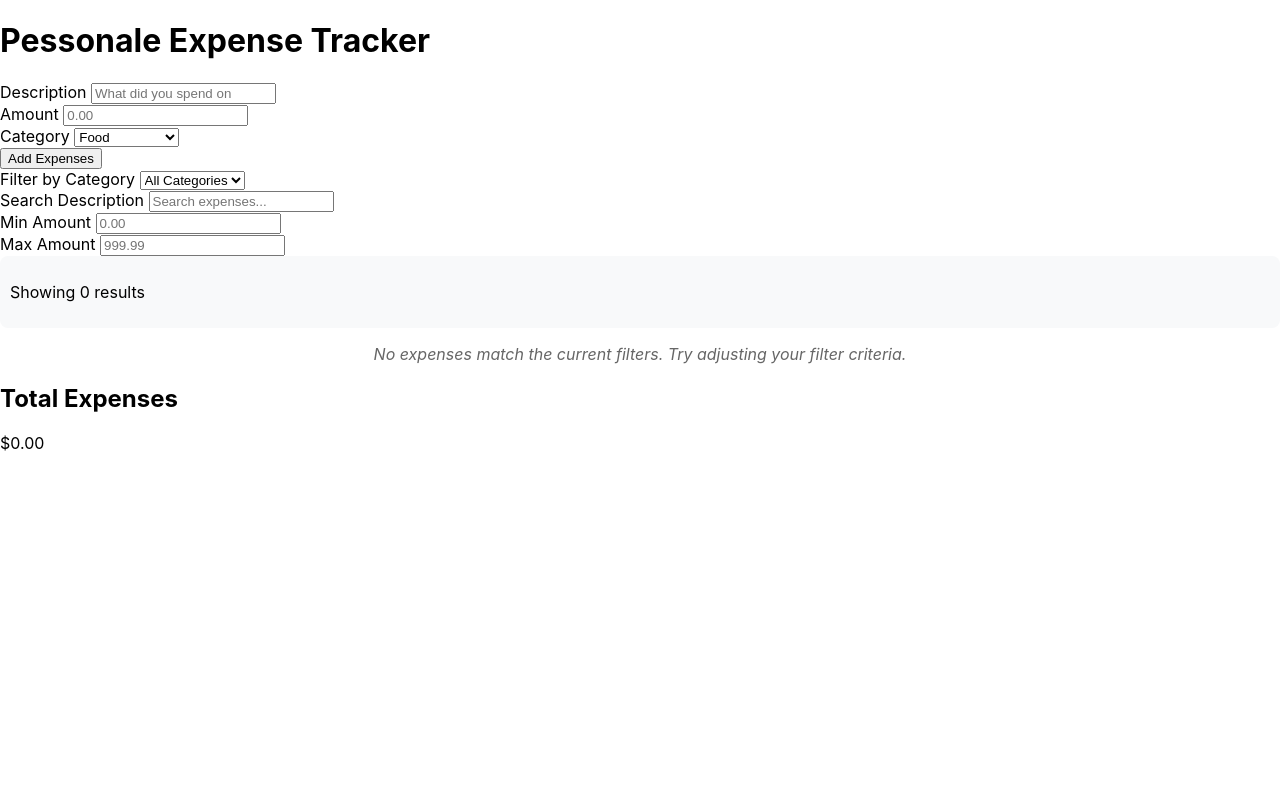
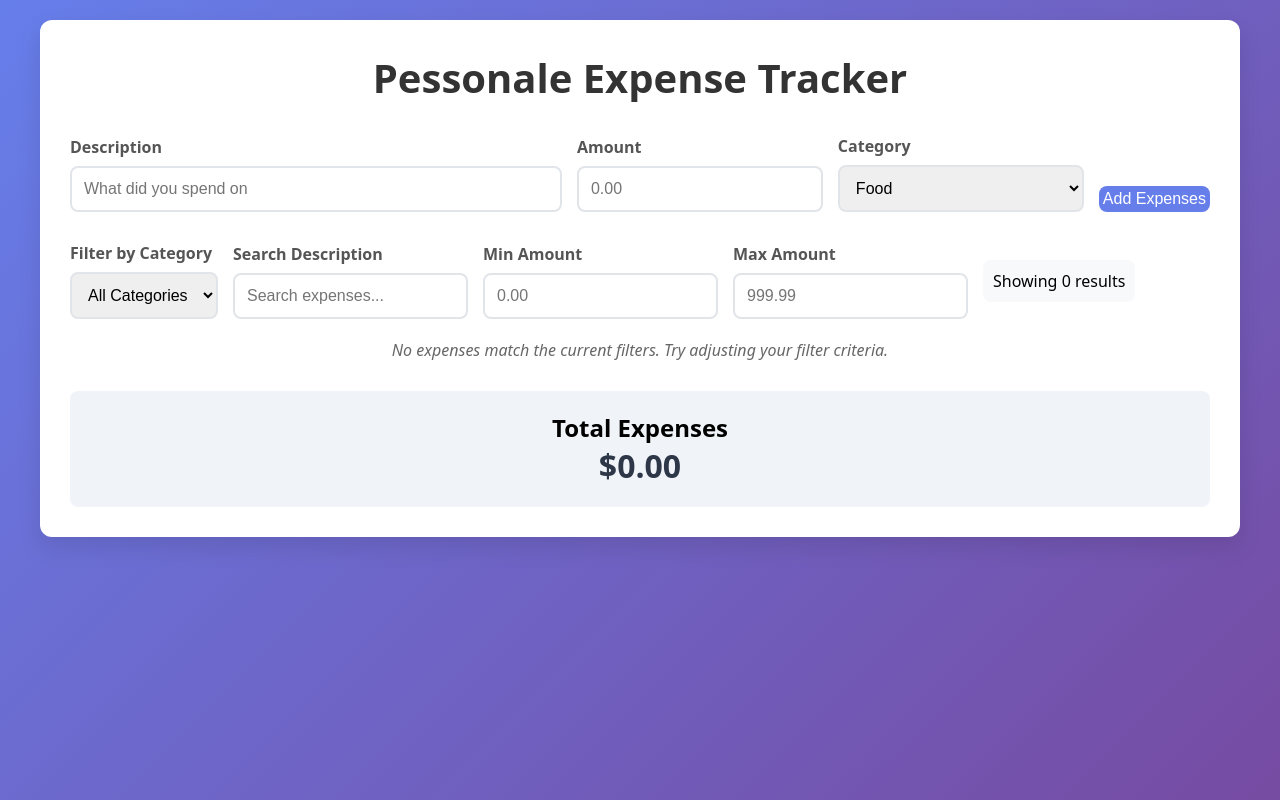
Before and after one commit to singhpreet86/react-essentials-assignment, a React (Create React App) app: page / in a window 1280 px wide. Built offline with nearby package versions, Linux system fonts and the light colour scheme.

Commit message:
Update index.css

```diff
--- a/src/index.css
+++ b/src/index.css
@@ -1,13 +1,155 @@
-body {
+* {
   margin: 0;
-  font-family: -apple-system, BlinkMacSystemFont, 'Segoe UI', 'Roboto', 'Oxygen',
-    'Ubuntu', 'Cantarell', 'Fira Sans', 'Droid Sans', 'Helvetica Neue',
-    sans-serif;
-  -webkit-font-smoothing: antialiased;
-  -moz-osx-font-smoothing: grayscale;
+  padding: 0;
+  box-sizing: border-box;
+
 }
 
-code {
-  font-family: source-code-pro, Menlo, Monaco, Consolas, 'Courier New',
-    monospace;
+body{
+  font-family: system-ui, -apple-system, BlinkMacSystemFont, 'Segoe UI', Roboto, Oxygen, Ubuntu, Cantarell, 'Open Sans', 'Helvetica Neue', sans-serif;
+  background: linear-gradient(135deg, #667eea 0%, #764ba2 100%);
+  min-height: 100vh;
+  padding: 20px;
 }
+
+.App {
+  max-width: 1200px;
+  margin: 0 auto;
+  background: white;
+  border-radius: 12px;
+  padding: 30px;
+  box-shadow: 0 10px 25px rgba(0, 0, 0, 0.1);
+}
+
+h1{
+  text-align: center;
+  color: #333;
+  margin-bottom: 30px;
+  font-size: 2.5rem;
+}
+
+.expense-form{
+  display: grid;
+  grid-template-columns: 2fr 1fr 1fr auto;
+  gap: 15px;
+  margin-bottom: 30px;
+  align-items: end;
+}
+
+.form-group{
+  display: flex;
+  flex-direction: column;
+}
+
+label{
+  margin-bottom: 8px;
+  font-weight: 600;
+  color: #555;
+}
+
+input, select {
+  padding: 12px;
+  border: 2px solid #e1e5e9;
+  border-radius: 8px;
+  font-size: 16px;
+  transition: border-color 0.3s;
+
+}
+
+input:focus, select:focus{
+  outline: none;
+  border-color: #667eea;
+}
+
+button{
+  background: #667eea;
+  color: white;
+  border: none;
+  padding:4px;
+  border-radius: 8px;
+  font-size: 16px;
+  cursor: pointer;
+  transition: background 0.3s;
+}
+
+button:hover{
+  background: #5a67d8;
+
+}
+
+.filters{
+  margin-bottom: 20px;
+  display: flex;
+  gap: 15px;
+  align-items: center;
+
+}
+
+.expense-list{
+  max-height: 400px;
+  overflow-y: auto;
+
+}
+
+.expense-item{
+  display: flex;
+  justify-content: space-between;
+  align-items: center;
+  padding: 15px;
+  border: 1px solid #e1e5e9;
+  border-radius: 8px;
+  margin-bottom: 10px;
+  background: #f8f9fa;
+}
+
+.expense-info{
+  display: flex;
+  flex-direction: column;
+  gap: 5px;
+}
+
+.expense-description{
+  font-weight: 600;
+  color: #333;
+}
+
+.expense-category{
+  background: #667eea;
+  color: white;
+  padding: 4px 8px;
+  border-radius: 4px;
+  font-size: 12px;
+  width: fit-content;
+}
+
+.expense-amount{
+  font-weight: bold;
+  color: #e53e3e;
+  font-size: 18px;
+}
+
+.total-section{
+  margin-top: 30px;
+  padding: 20px;
+  background: #f0f4f8;
+  border-radius: 8px;
+  text-align: center;
+}
+
+.total-amount{
+  font-size: 2rem;
+  font-weight: bold;
+  color: #2d3748;
+}
+
+@media  (max-width: 768px) {
+  .expense-form{
+    grid-template-columns: 1fr;
+  }
+
+  .filters{
+    flex-direction: column;
+    align-items: stretch;
+  }
+
+}
```
